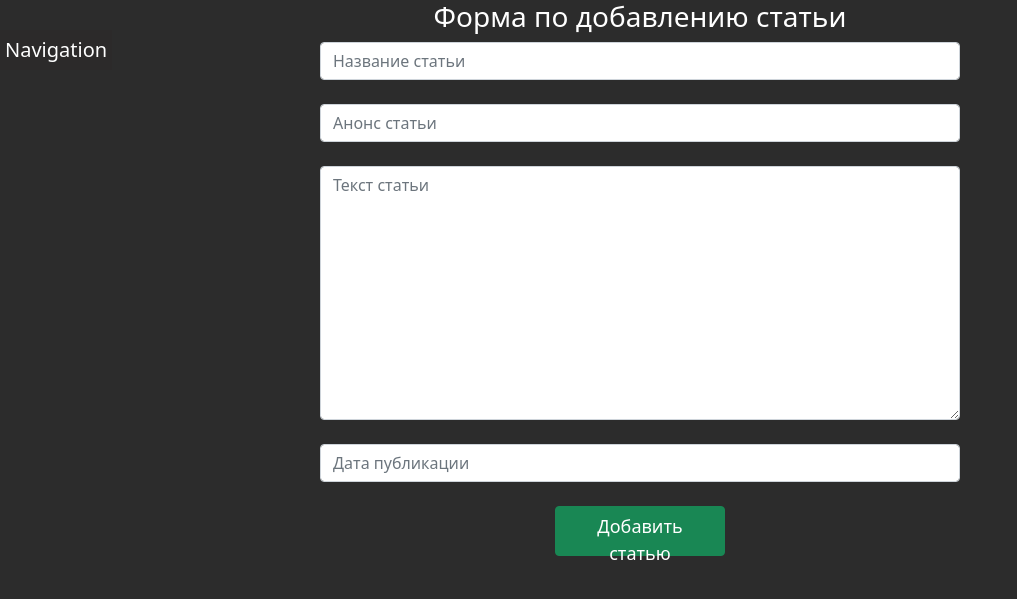
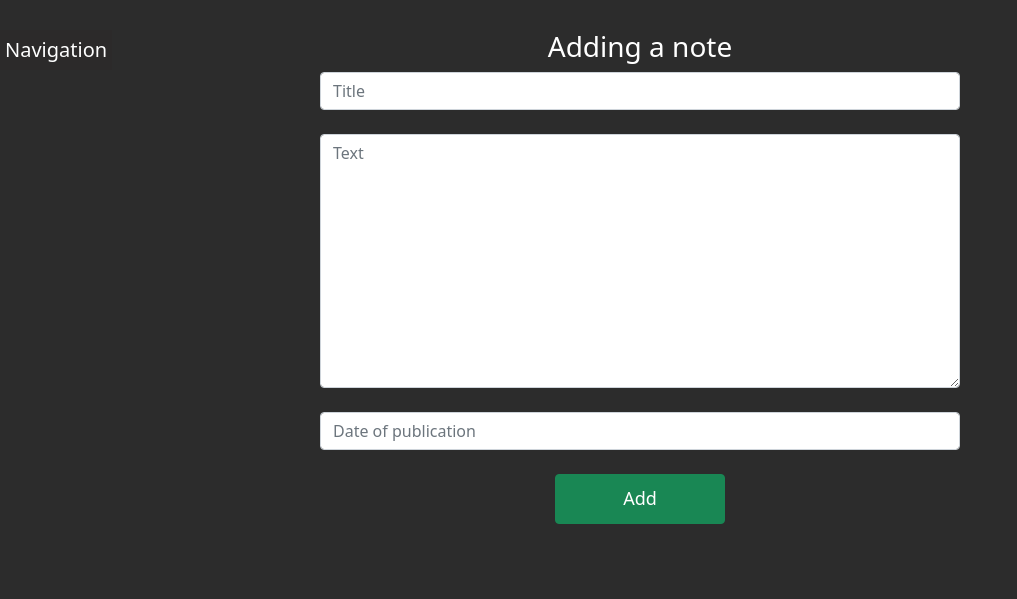
Before and after one commit to GavdzinskyiVeacheslav/Portfolio-site, a Django app: page /news/create in a window 1280 px wide. Shown: the top 599 px of the page, without its empty margins (0-1017 px from the left). Run offline with Django 3.2, Linux system fonts and the light colour scheme; some libraries are stand-ins or nearby versions.

Commit message:
1. Removed a little extra 2. Partial translation into English 3. Working with the "Notes" application

```diff
--- a/portfolio/main/static/main/css/main.css
+++ b/portfolio/main/static/main/css/main.css
@@ -66,6 +66,7 @@ aside ul li:hover, aside ul a:hover {
 }
 
 main .features {
+    margin-top: 30px;
     color: #fff;
     text-align: center;
     width: 100%;
--- a/portfolio/news/forms.py
+++ b/portfolio/news/forms.py
@@ -5,24 +5,23 @@ from django.forms import ModelForm, TextInput, DateTimeInput, Textarea
 class ArticlesForm(ModelForm):
     class Meta:
         model = Articles
-        fields = ['title', 'anons', 'full_text', 'date']
+        fields = ['title', 'full_text', 'date']
 
         widgets = {
+
             "title": TextInput(attrs={
                 'class': 'form-control',
-                'placeholder': 'Название статьи'
+                'placeholder': 'Title'
             }),
-            "anons": TextInput(attrs={
-                'class': 'form-control',
-                'placeholder': 'Анонс статьи'
-            }),
+
             "date": DateTimeInput(attrs={
                 'class': 'form-control',
-                'placeholder': 'Дата публикации'
+                'placeholder': 'Date of publication'
             }),
+
             "full_text": Textarea(attrs={
                 'class': 'form-control',
-                'placeholder': 'Текст статьи'
+                'placeholder': 'Text'
             })
 
         }
--- a/portfolio/news/models.py
+++ b/portfolio/news/models.py
@@ -3,7 +3,6 @@ from django.db import models
 
 class Articles(models.Model):
     title = models.CharField('Название', max_length=50)
-    anons = models.CharField('Анонс', max_length=250)
     full_text = models.TextField('Статья')
     date = models.DateTimeField('Дата публикации')
 
--- a/portfolio/news/templates/news/create.html
+++ b/portfolio/news/templates/news/create.html
@@ -1,18 +1,17 @@
 {% extends 'main/layout.html' %}
 
-{% block title %}Форма по добавлению статьи{% endblock %}
+{% block title %}Adding a note{% endblock %}
 
 {% block content %}
     <div class="features">
-        <h3>Форма по добавлению статьи</h3>
+        <h3>Adding a note</h3>
          <form method="post">
              {% csrf_token %}
              {{ form.title }}<br>
-             {{ form.anons }}<br>
              {{ form.full_text }}<br>
              {{ form.date }}<br>
              <span>{{ error }}</span>
-             <button class="btn btn-success" type="submit">Добавить статью</button>
+             <button class="btn btn-success" type="submit">Add</button>
 
          </form>
     </div>
--- a/portfolio/news/templates/news/details_view.html
+++ b/portfolio/news/templates/news/details_view.html
@@ -7,8 +7,8 @@
         <h1>{{ article.title }}</h1>
         <p>{{ article.date }}</p>
         <h5>{{ article.full_text }}</h5>
-        <a href="{% url 'news-delete' article.id %}" class="btn btn-danger">Удалить</a>
-        <a href="{% url 'news-update' article.id %}" class="btn btn-info">Редактировать</a>
+        <a href="{% url 'news-delete' article.id %}" class="btn btn-danger">Delete</a>
+        <a href="{% url 'news-update' article.id %}" class="btn btn-info">Edit</a>
 
 
     </div>
--- a/portfolio/news/views.py
+++ b/portfolio/news/views.py
@@ -23,6 +23,7 @@ class NewsDeleteView(DeleteView):
 
 class NewsUpdateView(UpdateView):
     model = Articles
+    success_url = '/news/'
     template_name = 'news/create.html'
 
     form_class = ArticlesForm
@@ -34,7 +35,7 @@ def create(request):
         form = ArticlesForm(request.POST)
         if form.is_valid():
             form.save()
-            return redirect('home')
+            return redirect('news_home')
         else:
             error = 'Форма была не верной'
 
--- a/portfolio/portfolio/settings.py
+++ b/portfolio/portfolio/settings.py
@@ -122,9 +122,9 @@ USE_TZ = True
 
 STATIC_URL = '/static/'
 
-STATICFILES_DIRS = [
-    BASE_DIR / "static",
-]
+#STATICFILES_DIRS = [
+#    BASE_DIR / "static",
+#]
 
 # Default primary key field type
 # https://docs.djangoproject.com/en/3.2/ref/settings/#default-auto-field
--- a/portfolio/portfolio/urls.py
+++ b/portfolio/portfolio/urls.py
@@ -15,8 +15,9 @@ Including another URLconf
 """
 from django.contrib import admin
 from django.urls import path, include
-from django.conf import settings
-from django.conf.urls.static import static
+
+#from django.conf import settings
+#from django.conf.urls.static import static
 
 
 urlpatterns = [
@@ -24,4 +25,4 @@ urlpatterns = [
     path('', include('main.urls')),
     path('news/', include('news.urls')),
     path('games/', include('games.urls')),
-] + static(settings.STATIC_URL, document_root=settings.STATIC_ROOT)
+]# + static(settings.STATIC_URL, document_root=settings.STATIC_ROOT)
```
Also changed, not shown: portfolio/news/templates/news/news-delete.html (+5 -5 lines), portfolio/db.sqlite3, portfolio/news/migrations/0002_auto_20220104_0026.py (added).
